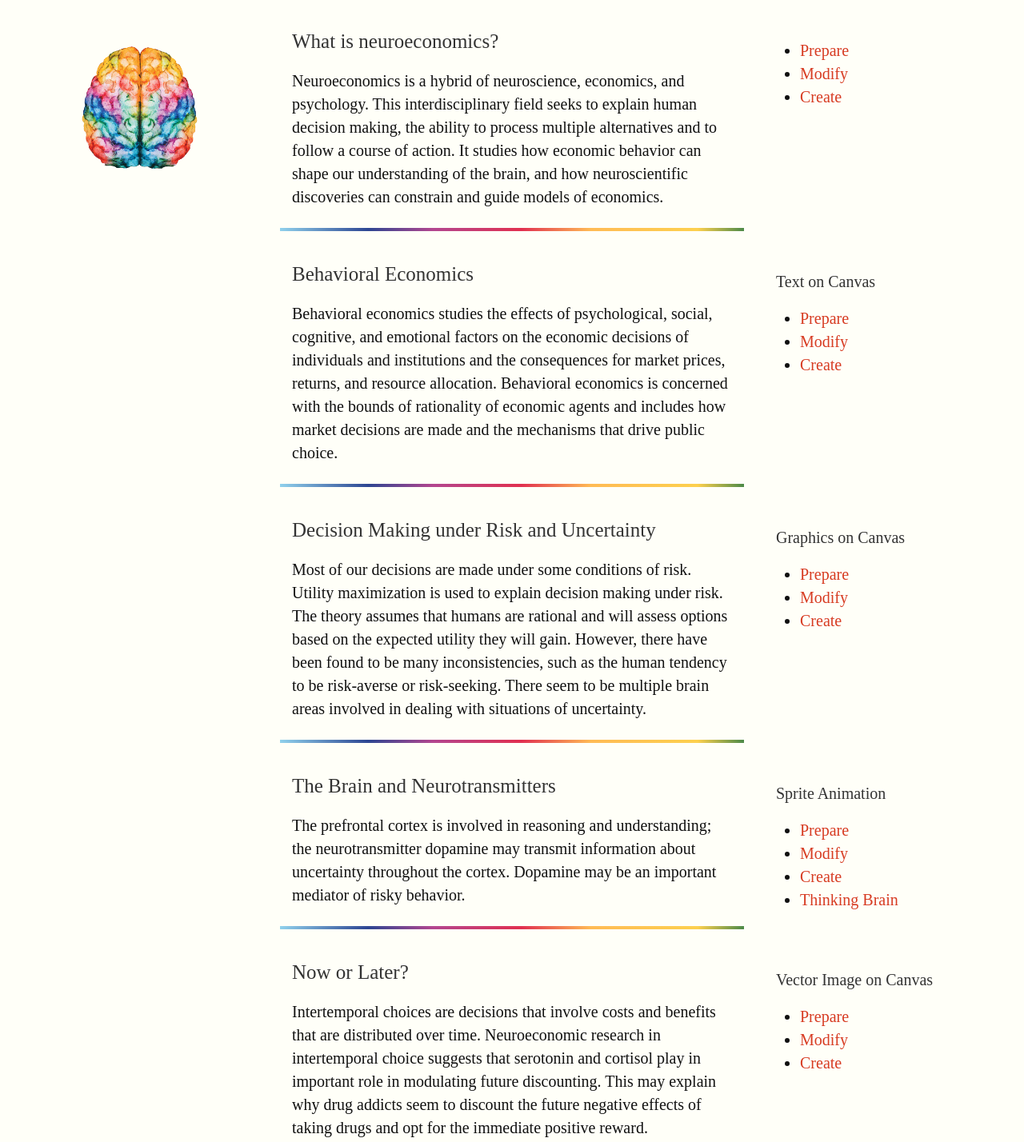
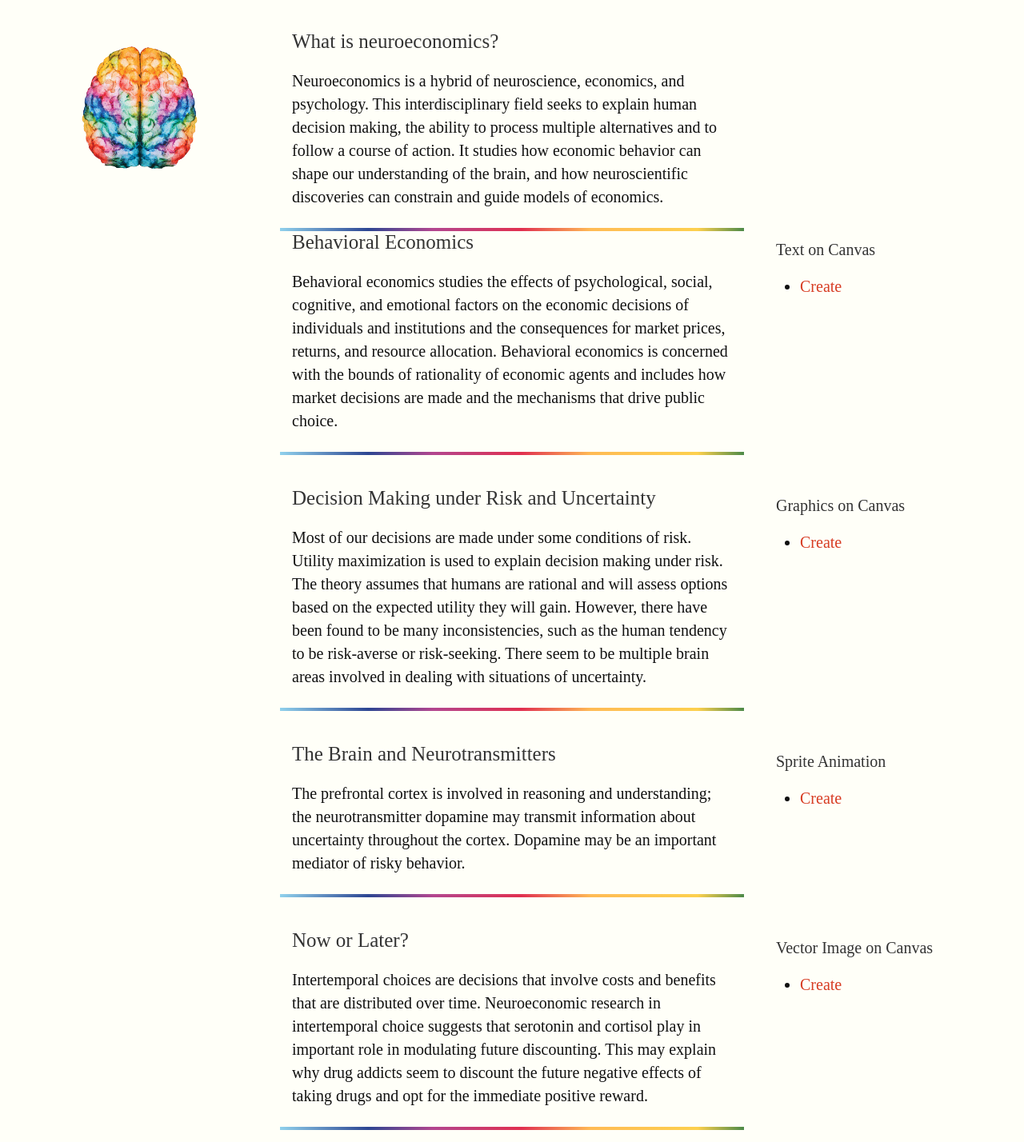
Before and after one commit to Kstudebaker84/neuroeconomics, a plain HTML site: page index.html in a window 1280 px wide. Shown: the part 200-1628 px from the top of the page at 80% size. Drawn offline with nearby package versions, Linux system fonts and the light colour scheme; a web font is replaced by a local one.

Commit message:
Update index.html

```diff
--- a/index.html
+++ b/index.html
@@ -1,15 +1,13 @@
 <!DOCTYPE html>
 <html lang="en">
+
 <head>
   <meta charset="utf-8" />
   <title>NEUROECONOMICS</title>
   <!-- UIkit CSS -->
   <link rel="stylesheet" href="https://cdnjs.cloudflare.com/ajax/libs/uikit/3.0.0-beta.31/css/uikit.min.css" />
 
-<script
-  src="https://code.jquery.com/jquery-3.2.1.min.js"
-  integrity="sha256-hwg4gsxgFZhOsEEamdOYGBf13FyQuiTwlAQgxVSNgt4="
-  crossorigin="anonymous"></script>
+  <script src="https://code.jquery.com/jquery-3.2.1.min.js" integrity="sha256-hwg4gsxgFZhOsEEamdOYGBf13FyQuiTwlAQgxVSNgt4=" crossorigin="anonymous"></script>
 
   <!-- UIkit JS -->
   <script src="https://cdnjs.cloudflare.com/ajax/libs/uikit/3.0.0-beta.31/js/uikit.min.js"></script>
@@ -17,6 +15,7 @@
   </script>
   <link rel="stylesheet" href="styles/styles.css" />
 </head>
+
 <body>
   <!-- comments -->
   <div class="uk-container uk-container-expand">
@@ -44,25 +43,14 @@
         <section>
           <h2 class="uk-h3">What is neuroeconomics?</h2>
 
-<p>Neuroeconomics is a hybrid of neuroscience, economics, and psychology. This interdisciplinary field seeks to explain human decision making, the ability to process multiple alternatives and to follow a course of action. It studies how economic behavior can shape our understanding of the brain, and how neuroscientific discoveries can constrain and guide models of economics.
+          <p>Neuroeconomics is a hybrid of neuroscience, economics, and psychology. This interdisciplinary field seeks to explain human decision making, the ability to process multiple alternatives and to follow a course of action. It studies how economic
+            behavior can shape our understanding of the brain, and how neuroscientific discoveries can constrain and guide models of economics.
           </p>
         </section>
         <hr class="fancy-line"></hr>
       </div>
-<div class="uk-width-1-4@m aside">
-  <ul>
-  <li>
-  <a href="index_prepare.html">Prepare</a>
-  </li>
-  <li>
-  <a href="index_modify.html">Modify</a>
-  </li>
-  <li>
-  <a href="index.html">Create</a>
-  </li>
-  </ul>
     </div>
-</div>
+    <div class="wrap-fix">
       <div class="uk-grid">
         <div class="uk-width-1-4@m">
         </div>
@@ -70,7 +58,8 @@
           <section>
             <h2 class="uk-h3">Behavioral Economics</h2>
 
-<p>Behavioral economics studies the effects of psychological, social, cognitive, and emotional factors on the economic decisions of individuals and institutions and the consequences for market prices, returns, and resource allocation. Behavioral economics is concerned with the bounds of rationality of economic agents and includes how market decisions are made and the mechanisms that drive public choice.
+            <p>Behavioral economics studies the effects of psychological, social, cognitive, and emotional factors on the economic decisions of individuals and institutions and the consequences for market prices, returns, and resource allocation. Behavioral
+              economics is concerned with the bounds of rationality of economic agents and includes how market decisions are made and the mechanisms that drive public choice.
             </p>
           </section>
           <hr class="fancy-line"></hr>
@@ -78,12 +67,7 @@
         <div class="uk-width-1-4@m aside">
           <h3 class="uk-h4">Text on Canvas</h3>
           <ul>
-  <li>
-  <a href="canvas_text_prepare.html">Prepare</a>
-  </li>
-  <li>
-  <a href="canvas_text_modify.html">Modify</a>
-  </li>
+
             <li>
               <a href="canvas_text.html">Create</a>
             </li>
@@ -98,7 +82,8 @@
           <section>
             <h2 class="uk-h3">Decision Making under Risk and Uncertainty</h2>
 
-<p>Most of our decisions are made under some conditions of risk. Utility maximization is used to explain decision making under risk. The theory assumes that humans are rational and will assess options based on the expected utility they will gain. However, there have been found to be many inconsistencies, such as the human tendency to be risk-averse or risk-seeking. There seem to be multiple brain areas involved in dealing with situations of uncertainty.
+            <p>Most of our decisions are made under some conditions of risk. Utility maximization is used to explain decision making under risk. The theory assumes that humans are rational and will assess options based on the expected utility they will gain.
+              However, there have been found to be many inconsistencies, such as the human tendency to be risk-averse or risk-seeking. There seem to be multiple brain areas involved in dealing with situations of uncertainty.
             </p>
           </section>
           <hr class="fancy-line"></hr>
@@ -106,12 +91,7 @@
         <div class="uk-width-1-4@m aside">
           <h3 class="uk-h4">Graphics on Canvas</h3>
           <ul>
-  <li>
-  <a href="canvas_graphic_prepare.html">Prepare</a>
-  </li>
-  <li>
-  <a href="canvas_graphic_modify.html">Modify</a>
-  </li>
+
             <li>
               <a href="canvas_graphic.html">Create</a>
             </li>
@@ -134,18 +114,11 @@
         <div class="uk-width-1-4@m aside">
           <h3 class="uk-h4">Sprite Animation</h3>
           <ul>
-  <li>
-  <a href="sprite_animation_prepare.html">Prepare</a>
-  </li>
-  <li>
-  <a href="sprite_animation_modify.html">Modify</a>
-  </li>
+
             <li>
               <a href="sprite_animation.html">Create</a>
             </li>
-  <li>
-  <a href="acid-trip.html">Thinking Brain</a>
-  </li>
+
           </ul>
         </div>
       </div>
@@ -157,7 +130,8 @@
           <section>
             <h2 class="uk-h3">Now or Later?</h2>
 
-<p>Intertemporal choices are decisions that involve costs and benefits that are distributed over time. Neuroeconomic research in intertemporal choice suggests that serotonin and cortisol play in important role in modulating future discounting. This may explain why drug addicts seem to discount the future negative effects of taking drugs and opt for the immediate positive reward.
+            <p>Intertemporal choices are decisions that involve costs and benefits that are distributed over time. Neuroeconomic research in intertemporal choice suggests that serotonin and cortisol play in important role in modulating future discounting.
+              This may explain why drug addicts seem to discount the future negative effects of taking drugs and opt for the immediate positive reward.
             </p>
           </section>
           <hr class="fancy-line"></hr>
@@ -165,12 +139,7 @@
         <div class="uk-width-1-4@m aside">
           <h3 class="uk-h4">Vector Image on Canvas</h3>
           <ul>
-  <li>
-  <a href="vector_drawing_prepare.html">Prepare</a>
-  </li>
-  <li>
-  <a href="vector_drawing_modify.html">Modify</a>
-  </li>
+
             <li>
               <a href="vector_drawing.html">Create</a>
             </li>
@@ -185,7 +154,8 @@
           <section>
             <h2 class="uk-h3">Social Decision Making</h2>
 
-<p>In the Prisoner's Dilemma, the payoff for a particular choice is dependent not only on the decision of the individual but also on that of another individual playing the game. And individual can choose to either cooperate with her partner or defect against the partner.
+            <p>In the Prisoner's Dilemma, the payoff for a particular choice is dependent not only on the decision of the individual but also on that of another individual playing the game. And individual can choose to either cooperate with her partner or
+              defect against the partner.
             </p>
           </section>
           <hr class="fancy-line"></hr>
@@ -193,12 +163,7 @@
         <div class="uk-width-1-4@m aside">
           <h3 class="uk-h4">Graph Animation</h3>
           <ul>
-  <li>
-  <a href="graph_animation_prepare.html">Prepare</a>
-  </li>
-  <li>
-  <a href="graph_animation_modify.html">Modify</a>
-  </li>
+
             <li>
               <a href="graph_animation.html">Create</a>
             </li>
@@ -213,9 +178,12 @@
           <section>
             <h2 class="uk-h3">The Prisoner's Dilemma</h2>
 
-<p>Two members of a criminal gang are arrested and imprisoned. Each prisoner is in solitary confinement with no means of communicating with the other. The prosecutors lack sufficient evidence to convict the pair on the principal charge. They hope to get both sentenced to a year in prison on a lesser charge. Simultaneously, the prosecutors offer each prisoner a bargain. Each prisoner is given the opportunity either to: betray the other by testifying that the other committed the crime, or to cooperate with the other by remaining silent. The offer is:
+            <p>Two members of a criminal gang are arrested and imprisoned. Each prisoner is in solitary confinement with no means of communicating with the other. The prosecutors lack sufficient evidence to convict the pair on the principal charge. They
+              hope to get both sentenced to a year in prison on a lesser charge. Simultaneously, the prosecutors offer each prisoner a bargain. Each prisoner is given the opportunity either to: betray the other by testifying that the other committed the
+              crime, or to cooperate with the other by remaining silent. The offer is:
             </p>
-<p>If Blue Prisoner and Purple Prisoner each remain silent, each of them serves 1 year in prison. If Blue Prisoner betrays Purple Prisoner but Purple Prisoner remains silent, Blue Prisoner will be set free and Purple Prisoner will serve 20 years in prison (and vice versa). If Blue Prisoner and Purple Prisoner both confess, both of them will only serve 5 years in prison (on the lesser charge).
+            <p>If Blue Prisoner and Purple Prisoner each remain silent, each of them serves 1 year in prison. If Blue Prisoner betrays Purple Prisoner but Purple Prisoner remains silent, Blue Prisoner will be set free and Purple Prisoner will serve 20 years
+              in prison (and vice versa). If Blue Prisoner and Purple Prisoner both confess, both of them will only serve 5 years in prison (on the lesser charge).
             </p>
             <img src="images/infographic-prisoners-dilemma-01.png" alt="Prisoners' Dilemma infographic">
             <br>
@@ -226,19 +194,14 @@
         <div class="uk-width-1-4@m aside">
           <h3 class="uk-h4">Image Viewer</h3>
           <ul>
-  <li>
-  <a href="image_viewer_prepare.html">Prepare</a>
-  </li>
-  <li>
-  <a href="image_viewer_modify.html">Modify</a>
-  </li>
+
             <li>
               <a href="image_viewer.html">Create</a>
             </li>
           </ul>
         </div>
       </div>
-
+    </div>
     <div class="uk-grid">
       <div class="uk-width-1-4@m">
       </div>
@@ -256,4 +219,5 @@
     </div>
   </div>
 </body>
+
 </html>
```
Lines whose indentation alone changed are shown as unchanged.
